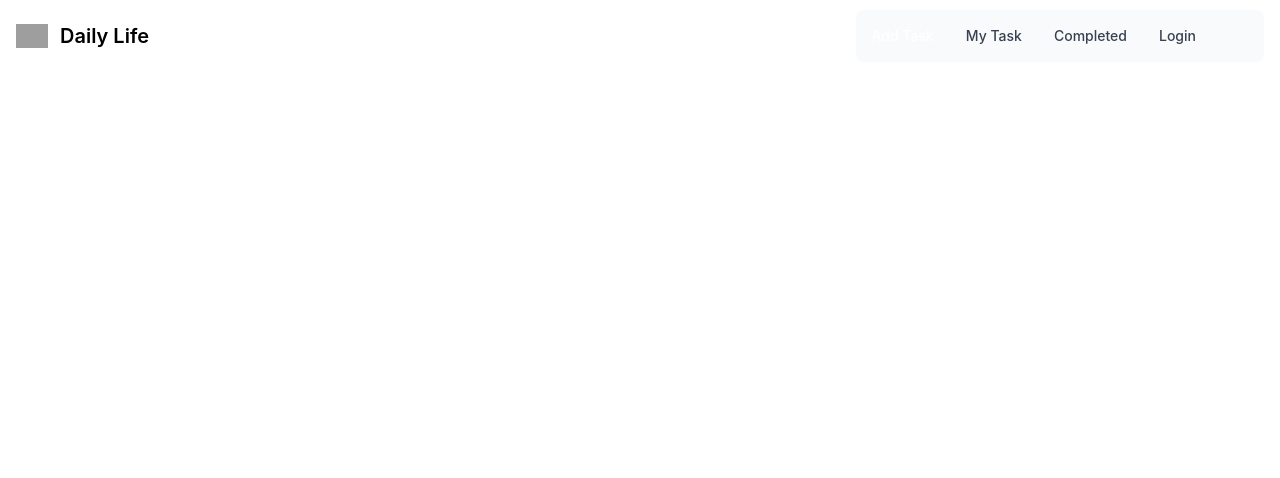
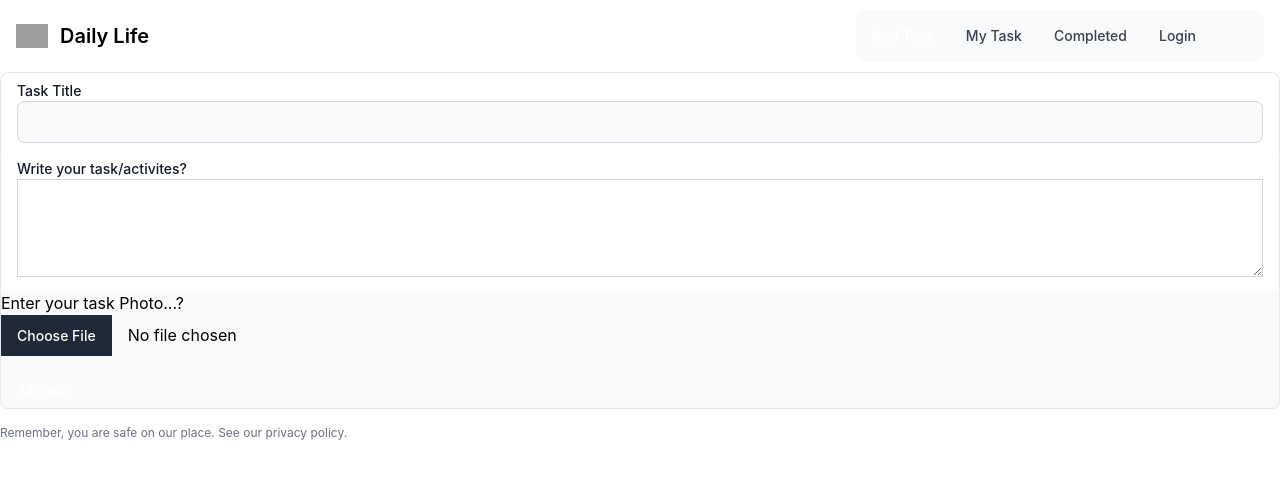
Before and after one commit to mdiibrahim/Daily-Life, a React (Create React App) app: page / in a window 1280 px wide. Shown: the top 478 px of the page. Built offline with nearby package versions, Linux system fonts and the light colour scheme; no server answers; grey boxes are pictures that could not be loaded.

Commit message:
add task done

```diff
--- a/package.json
+++ b/package.json
@@ -7,6 +7,7 @@
     "@testing-library/jest-dom": "^5.16.5",
     "@testing-library/react": "^13.4.0",
     "@testing-library/user-event": "^13.5.0",
+    "axios": "^1.2.1",
     "firebase": "^9.15.0",
     "flowbite": "^1.5.5",
     "flowbite-react": "^0.3.7",
--- a/src/App.js
+++ b/src/App.js
@@ -5,7 +5,7 @@ import { Toaster } from 'react-hot-toast';
 function App() {
 
   return (
-    <div className='max-w-[1440px] mx-auto'>
+    <div className='container mx-auto'>
     <RouterProvider router={router}></RouterProvider>
     <Toaster></Toaster>
   </div>
--- a/src/Pages/AddTask/AddTask.js
+++ b/src/Pages/AddTask/AddTask.js
@@ -1,10 +1,105 @@
 import React from 'react';
+import { useForm } from 'react-hook-form';
+import { toast } from 'react-hot-toast';
+import { useNavigate } from 'react-router-dom';
+
 import useTitle from '../../hooks/useTitle';
 
 const AddTask = () => {
     useTitle('Add Your Task __ Daily Life');
+    const { register, handleSubmit, formState: { errors } } = useForm();
+    const navigate = useNavigate();
+    const onSubmit = (data, event) => {
+        event.preventDefault();
+        const { yearOfUse, originalMobilePrice } = data;
+        const image = data.image[0];
+        const formData = new FormData();
+        formData.append('image', image);
+        try {
+            fetch(`https://api.imgbb.com/1/upload?key=${process.env.REACT_APP_imgbb_api_key}`, {
+                method: 'POST',
+                body: formData
+            })
+                .then(res => res.json())
+                .then(imgData => {
+                    if (imgData.success) {
+                        console.log(imgData.data.url);
+                        const task = {
+
+                            taskImage: imgData.data.url,
+                            completed: 'no',
+                            originalMobilePrice,
+                            yearOfUse
+
+                        }
+                        try {
+
+                            fetch('http://localhost:5000/tasks', {
+                                method: 'POST',
+                                headers: {
+                                    'content-type': 'application/json',
+                                    // authorization: `bearer ${localStorage.getItem('accessToken')}`
+                                },
+                                body: JSON.stringify(task)
+                            })
+                                .then(res => res.json())
+                                .then(result => {
+                                    console.log(result);
+                                    toast.success('Your task is added successfully');
+                                    navigate('/my-task')
+                                })
+                        }
+                        catch (error) {
+                            console.error(error)
+                        }
+                    }
+                })
+        }
+        catch (error) {
+            console.error(error)
+        }
+    }
     return (
         <div>
+            <form onSubmit={handleSubmit(onSubmit)} className='w-full mb-4 border border-gray-200 rounded-lg bg-gray-50 dark:bg-gray-700 dark:border-gray-600'>
+
+                <div className="px-4 py-2 bg-white rounded-t-lg dark:bg-gray-800">
+                    <label for="base-input" className="block my-4 text-sm font-medium text-gray-900 dark:text-white">Task Title</label>
+                    <input {...register("title", {
+                        required: "title is Required"
+                    })} type="text" id="base-input" className="bg-gray-50 border border-gray-300 text-gray-900 text-sm rounded-lg focus:ring-blue-500 focus:border-blue-500 block w-full p-2.5 dark:bg-gray-700 dark:border-gray-600 dark:placeholder-gray-400 dark:text-white dark:focus:ring-blue-500 dark:focus:border-blue-500" />
+
+
+
+                    {errors.title && <small className='text-red-500 mt-4'>{errors.title.message}</small>}
+                </div>
+                <div className="px-4 py-2 bg-white rounded-t-lg dark:bg-gray-800">
+                    <label className="label">
+                        <span className="block my-4 text-sm font-medium text-gray-900 dark:text-white">Write your task/activites?</span>
+                    </label>
+                    <textarea rows="4" type="text" {...register("details", { required: 'task is required' })} className="w-full px-0 text-sm text-gray-900 bg-white  dark:bg-gray-800 focus:ring-0 dark:text-white dark:placeholder-gray-400 border border-gray-300">
+
+                    </textarea>
+
+                    {errors.details && <small className='text-red-500 mt-4' >
+                        {errors.details.message}</small>}
+                </div>
+                <div className="w-full max-w-xs">
+                    <label className="label"> <span className="label-text">Enter your task Photo...?</span></label>
+                    <input type="file" alt=' ' {...register("image", {
+
+                    })} className="input input-bordered input-primary w-full " />
+                    {errors.image && <small className='text-red-500 mt-4' >{errors.image.message}</small>}
+                </div>
+
+                <button type="submit" className="flex justify-center items-center py-2.5 px-4 text-xs font-medium text-center text-white bg-blue-700 rounded-lg focus:ring-4 focus:ring-blue-200 dark:focus:ring-blue-900 hover:bg-blue-800 mt-4">
+                    Add task
+                </button>
+            </form>
+            <p className="ml-auto text-xs text-gray-500 dark:text-gray-400">Remember, you are safe on our place. See our <a href="/" className="text-blue-600 dark:text-blue-500 hover:underline">privacy policy</a>.</p>
+
+
+
 
         </div>
     );
--- a/src/Pages/Login/Login.js
+++ b/src/Pages/Login/Login.js
@@ -4,24 +4,23 @@ import { toast } from 'react-hot-toast';
 import { Link, useLocation, useNavigate } from 'react-router-dom';
 import useTitle from '../../hooks/useTitle';
 import './Login.css'
-import useToken from '../../hooks/useToken';
+
 import { AuthContext } from '../contexts/AuthProvider';
 
 const Login = () => {
     useTitle('Login __ Daily Life');
     const { register, formState: { errors }, handleSubmit } = useForm();
-    const { signIn, registerWithGoogle, setCreatedUserEmail, createdUserEmail } = useContext(AuthContext);
+    const { signIn, registerWithGoogle, setCreatedUserEmail,  } = useContext(AuthContext);
     const [loginError, setLoginError] = useState('');
-    const [loginUserEmail, setLoginUserEmail] = useState('');
-    const [token] = useToken(loginUserEmail);
+
     const location = useLocation();
     const navigate = useNavigate();
 
     const from = location.state?.from?.pathname || '/';
 
-    if (token) {
-        navigate(from, { replace: true });
-    }
+
+
+
 
     const handleLogin = data => {
         console.log(data);
@@ -31,7 +30,7 @@ const Login = () => {
                 const user = result.user;
                 console.log(user);
                 toast.success('Successfully You entered.')
-                setLoginUserEmail(data.email);
+                navigate(from, { replace: true });
             })
             .catch(error => {
                 console.log(error.message)
@@ -45,7 +44,7 @@ const Login = () => {
                 const user = result.user;
                 saveUser(user.displayName, user.email);
                 toast.success('Successfully You entered.')
-                navigate('/')
+                navigate(from, { replace: true });
 
             })
             .catch(error => {
--- a/src/Pages/Routes/Routes/Routes.js
+++ b/src/Pages/Routes/Routes/Routes.js
@@ -20,6 +20,7 @@ const router = createBrowserRouter([
                 path: '/',
                 element: <AddTask></AddTask>
             },
+
             {
                 path: '/login',
                 element: <Login></Login>
--- a/src/Pages/Shared/Header/Header.js
+++ b/src/Pages/Shared/Header/Header.js
@@ -17,9 +17,10 @@ const Header = () => {
       <>
 
           <li className="block py-2 pl-3 pr-4 text-gray-700 rounded hover:bg-gray-100 md:hover:bg-transparent md:border-0 md:hover:text-blue-700 md:p-0 dark:text-gray-400 md:dark:hover:text-white dark:hover:bg-gray-700 dark:hover:text-white md:dark:hover:bg-transparent"><button onClick={handleLogOut}>Sign out</button></li>
-          <div data-tip={user.displayName} className='tooltip justify-center  tooltip-accent tooltip-bottom' >
-              <img src={user?.photoURL ? user.photoURL : demo} alt="" className='rounded-full w-14 mt-2' />
+          <div data-tip={user.displayName} className=' -mb-4' >
+              <img src={user?.photoURL ? user.photoURL : demo} alt="" className='rounded-full w-10 ' />
           </div>
+
       </>
       :
       <>
--- a/src/Pages/contexts/AuthProvider.js
+++ b/src/Pages/contexts/AuthProvider.js
@@ -10,7 +10,7 @@ const auth = getAuth(app)
 const AuthProvider = ({children}) => {
     const [user, setUser] = useState(null);
     const [loading, setLoading] = useState(true);
-    const [createdUserEmail, setCreatedUserEmail] = useState('')
+
     const createUser = (email, password) =>{
         setLoading(true);
         return createUserWithEmailAndPassword(auth, email, password);
@@ -50,8 +50,7 @@ const AuthProvider = ({children}) => {
         registerWithGoogle,
         user,
         loading,
-        createdUserEmail,
-        setCreatedUserEmail
+
     }
     return (
         <AuthContext.Provider value={authInfo}>
--- a/src/hooks/useToken.js
+++ /dev/null
@@ -1,20 +0,0 @@
-import { useEffect, useState } from "react";
-
-const useToken = email => {
-    const [token, setToken] = useState('');
-    useEffect(() => {
-        if (email) {
-            fetch(`http://localhost:5000/jwt?email=${email}`)
-                .then(res => res.json())
-                .then(data => {
-                    if (data.accessToken) {
-                        localStorage.setItem('accessToken', data.accessToken);
-                        setToken(data.accessToken);
-                    }
-                });
-        }
-    }, [email]);
-    return [token];
-}
-
-export default useToken;
```
Also changed, not shown: src/Pages/SignUp/SignUp.js (+13 -12 lines), 1 other file (tests, documents, lock files or other folders).
